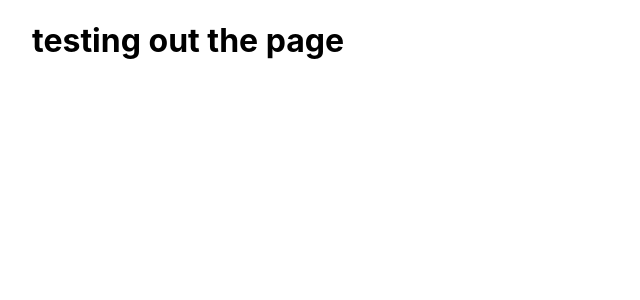
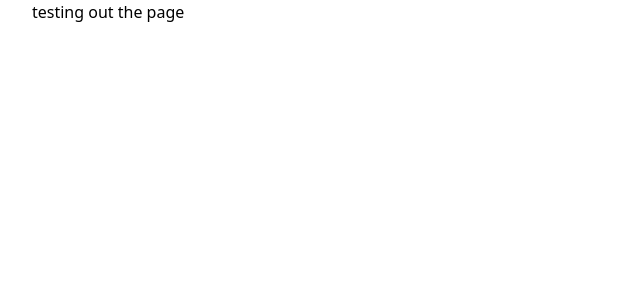
Before and after one commit to EdwardVilla0/Portfolio, a Next.js app: page / in a window 1280 px wide. Shown: the top 300 px of the page, without its empty margins (0-640 px from the left). Built offline with nearby package versions, Linux system fonts and the light colour scheme.

Commit message:
adding the correct tailwind css imports

```diff
--- a/package.json
+++ b/package.json
@@ -17,8 +17,10 @@
     "@types/node": "18.7.18",
     "@types/react": "18.0.21",
     "@types/react-dom": "18.0.6",
+    "autoprefixer": "^10.4.12",
     "eslint": "8.23.1",
     "eslint-config-next": "12.3.1",
+    "postcss": "^8.4.16",
     "tailwindcss": "^3.1.8",
     "typescript": "4.8.3"
   }
--- a/pages/index.tsx
+++ b/pages/index.tsx
@@ -11,7 +11,7 @@ const Home: NextPage = () => {
         <link rel="icon" href="/favicon.ico" />
       </Head>
 
-      <h1>testing out the page</h1>
+      <h1 className='text-red-500'>testing out the page</h1>
 
     </div>
   )
--- /dev/null
+++ b/postcss.config.js
@@ -0,0 +1,6 @@
+module.exports = {
+  plugins: {
+    tailwindcss: {},
+    autoprefixer: {},
+  },
+}
--- a/styles/globals.css
+++ b/styles/globals.css
@@ -1,26 +1,3 @@
-html,
-body {
-  padding: 0;
-  margin: 0;
-  font-family: -apple-system, BlinkMacSystemFont, Segoe UI, Roboto, Oxygen,
-    Ubuntu, Cantarell, Fira Sans, Droid Sans, Helvetica Neue, sans-serif;
-}
-
-a {
-  color: inherit;
-  text-decoration: none;
-}
-
-* {
-  box-sizing: border-box;
-}
-
-@media (prefers-color-scheme: dark) {
-  html {
-    color-scheme: dark;
-  }
-  body {
-    color: white;
-    background: black;
-  }
-}
+@tailwind base;
+@tailwind components;
+@tailwind utilites;
--- a/tailwind.config.js
+++ b/tailwind.config.js
@@ -1,6 +1,9 @@
 /** @type {import('tailwindcss').Config} */
 module.exports = {
-  content: [],
+  content: [
+    "./pages/**/*.{js,ts,jsx,tsx}",
+    "./components/**/*.{js,ts,jsx,tsx}"
+  ],
   theme: {
     extend: {},
   },
```
Also changed, not shown: 2 other files (tests, documents, lock files or other folders).
